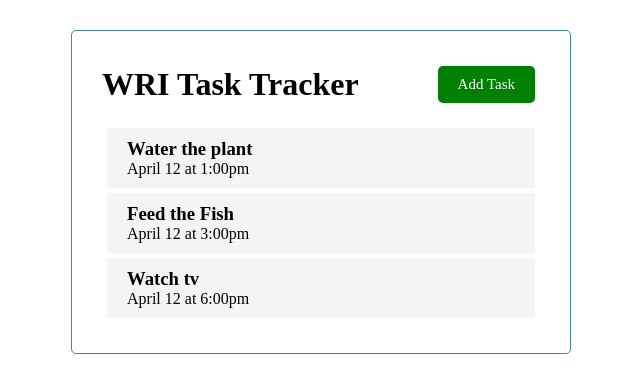
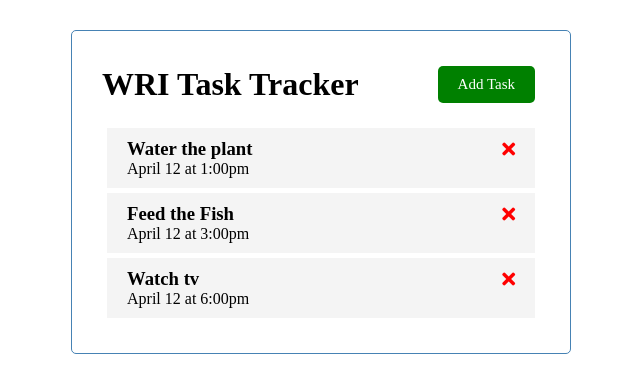
Before and after one commit to webroyit/v4e039-WRITaskTracker, a Vue app: page / in a window 1280 px wide. Shown: the top 392 px of the page, without its empty margins (319-959 px from the left). Built offline with nearby package versions, Linux system fonts and the light colour scheme.

Commit message:
Add CDN of font-awesome

```diff
--- a/public/index.html
+++ b/public/index.html
@@ -4,6 +4,10 @@
     <meta charset="utf-8">
     <meta http-equiv="X-UA-Compatible" content="IE=edge">
     <meta name="viewport" content="width=device-width,initial-scale=1.0">
+    <link
+      rel="stylesheet"
+      href="https://cdnjs.cloudflare.com/ajax/libs/font-awesome/5.15.2/css/all.min.css"
+    />
     <link rel="icon" href="<%= BASE_URL %>favicon.ico">
     <title><%= htmlWebpackPlugin.options.title %></title>
   </head>
--- a/src/components/Task.vue
+++ b/src/components/Task.vue
@@ -1,6 +1,8 @@
 <template>
     <div class="task">
-        <h3>{{ task.text }}</h3>
+        <h3>{{ task.text }}
+            <i class="fas fa-times"></i>
+        </h3>
         <p>{{ task.day }}</p>
     </div>
 
@@ -17,6 +19,10 @@
 </script>
 
 <style scope>
+.fas {
+    color: red
+}
+
 .task {
     background: #f4f4f4;
     margin: 5px;
```
